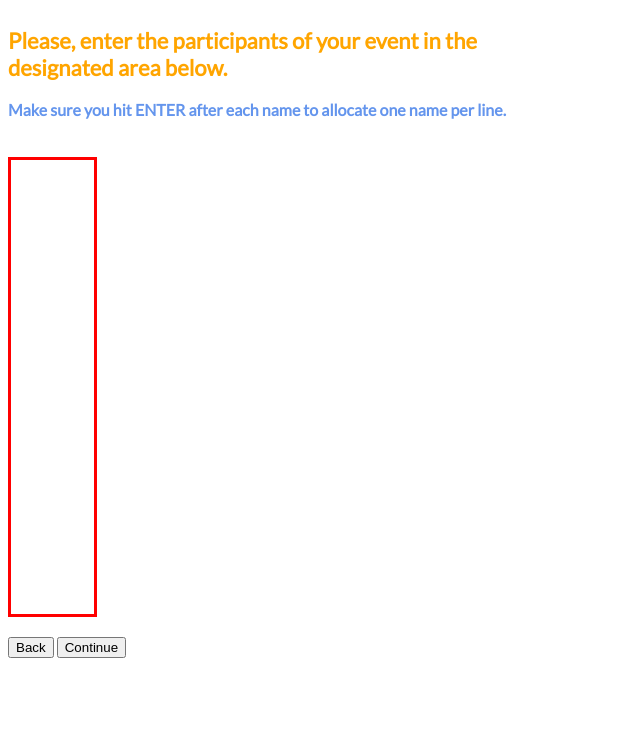
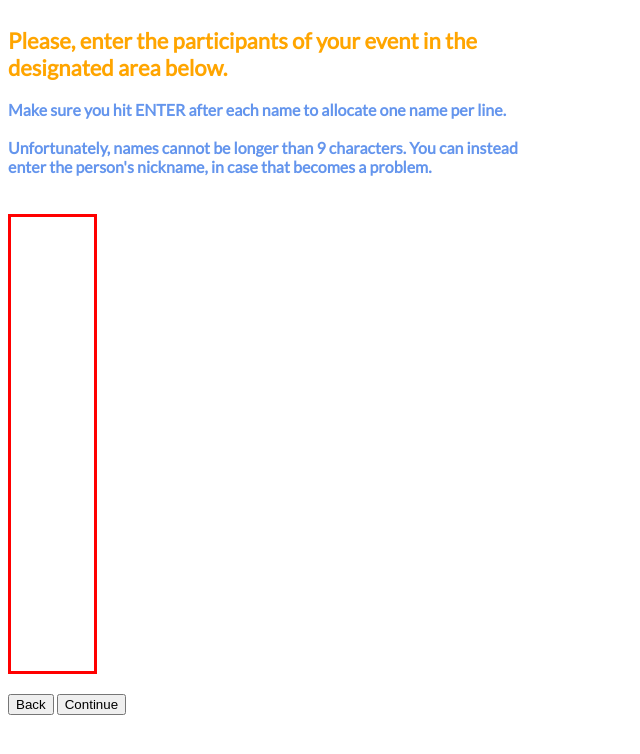
Before and after one commit to JohannKlopp/asp.io, a plain HTML site: page participants input.html in a window 1280 px wide. Shown: the top 754 px of the page, without its empty margins (0-640 px from the left). Drawn offline with Linux system fonts and the light colour scheme.

Commit message:
added detail in instructions

```diff
--- a/participants input.html
+++ b/participants input.html
@@ -13,9 +13,15 @@
     <!-- Instructions for participants input page -->
     <div id="pInstructions">
       <strong>
-        <span style="font-size: 22px">Please, enter the participants of your event in the designated area below.</span>
+        <span style="font-size: 22px">
+          Please, enter the participants of your event in the designated area below.
+        </span>
         <br><br>
-        <span style="color:cornflowerblue">Make sure you hit ENTER after each name to allocate one name per line.</span>
+        <span style="color:cornflowerblue">
+          Make sure you hit ENTER after each name to allocate one name per line.
+          <br><br>
+          Unfortunately, names cannot be longer than 9 characters. You can instead enter the person's nickname, in case that becomes a problem.
+        </span>
       </strong>
     </div>
 
```
